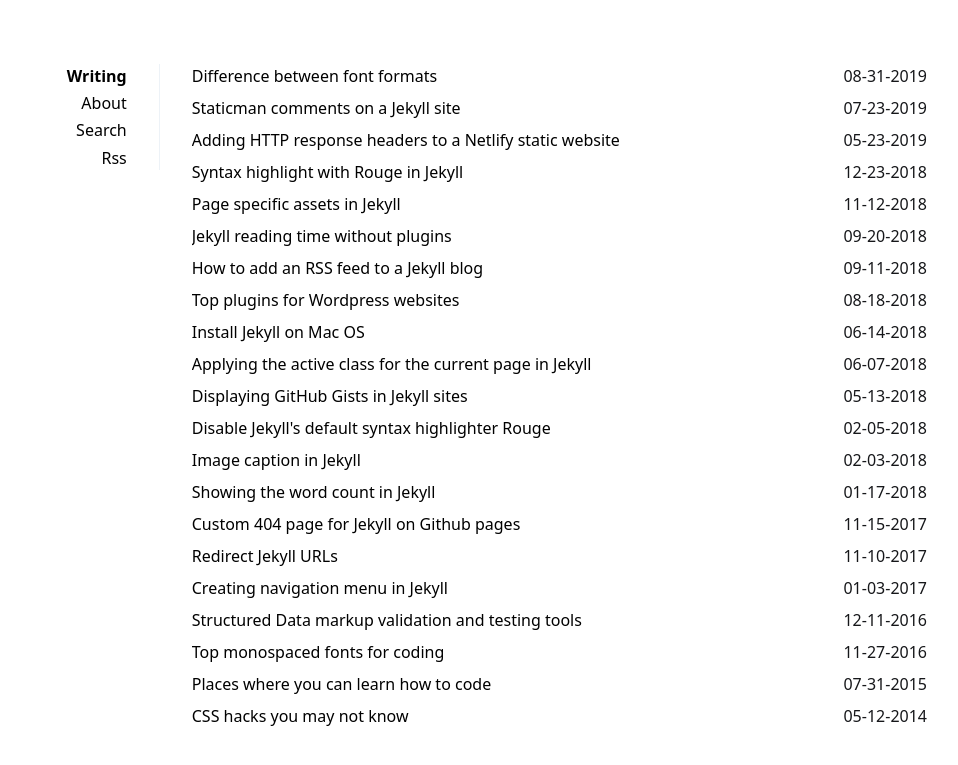
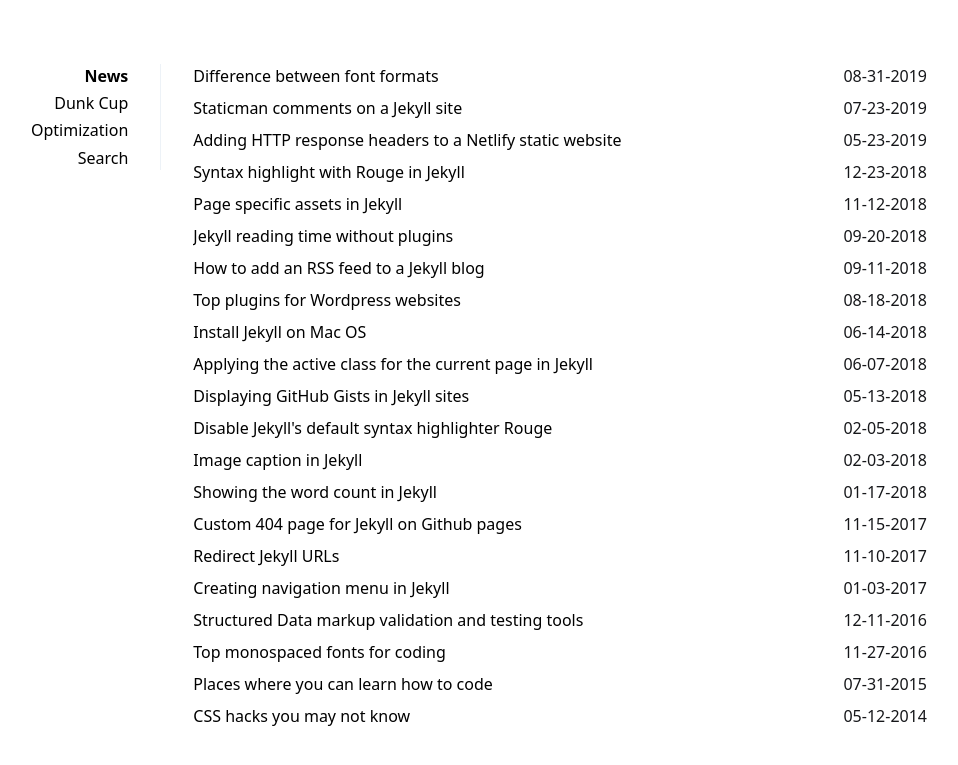
Before and after one commit to fel1peee/fel1peee.github.io, a Jekyll site: the page built from index.html, in a window 1280 px wide. Shown: the top 765 px of the page, without its empty margins (161-1119 px from the left). Built offline with Jekyll 4.4.1, drawn with Linux system fonts in a browser that asks for light colours.

Commit message:
Update navigation.yml

```diff
--- a/_data/navigation.yml
+++ b/_data/navigation.yml
@@ -1,9 +1,9 @@
 links:
-- title: Writing
+- title: News
   url: /
-- title: About
-  url: /about
+- title: Dunk Cup
+  url: /dunkcup
+- title: Optimization
+  url: /optimization
 - title: Search
   url: /search
-- title: Rss
-  url: /atom.xml
```
